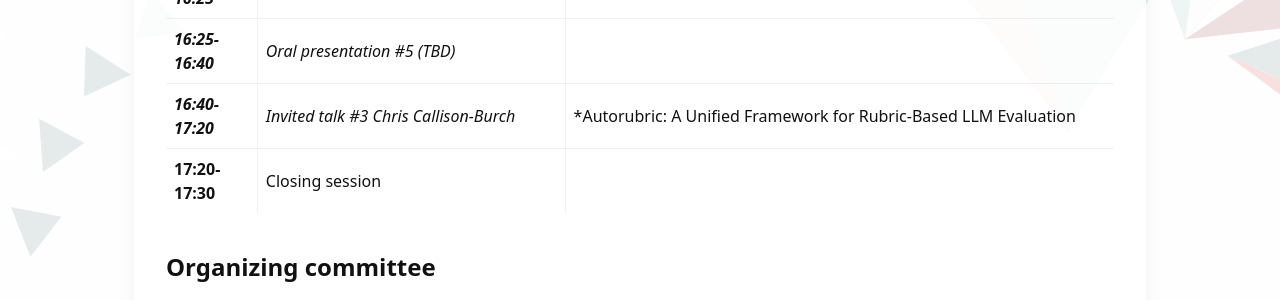
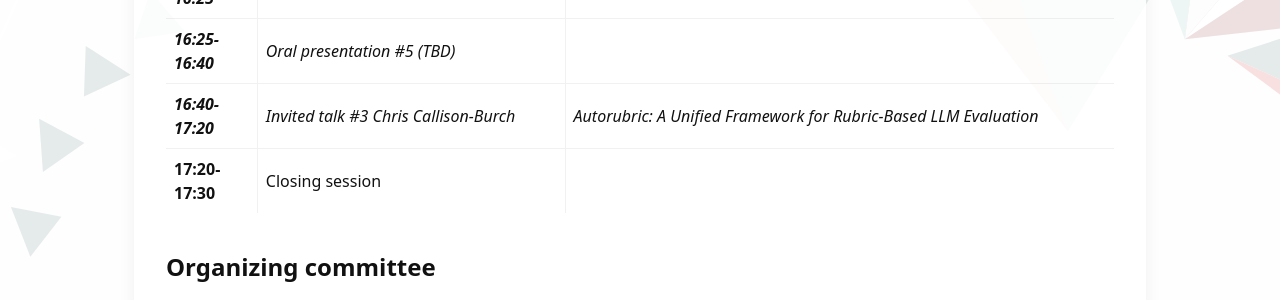
Before and after one commit to GEM-workshop/gem-workshop.github.io, a Jekyll site: the page built from index.md, in a window 1280 px wide and 900 px high, scrolled down 6614 px. Shown: the part 155-455 px from the top of the window. Built offline with Jekyll 4.4.1, drawn with Linux system fonts in a browser that asks for light colours.

Commit message:
Another typo

```diff
--- a/index.md
+++ b/index.md
@@ -150,7 +150,7 @@ Submissions can take any of the following forms:
 | **16:10-17:20** | **Oral session #4** | |
 | *16:10-16:25* | *Oral presentation #4 (TBD)* | |
 | *16:25-16:40* | *Oral presentation #5 (TBD)* | |
-| *16:40-17:20* | *Invited talk #3 Chris Callison-Burch* | *Autorubric: A Unified Framework for Rubric-Based LLM Evaluation |
+| *16:40-17:20* | *Invited talk #3 Chris Callison-Burch* | *Autorubric: A Unified Framework for Rubric-Based LLM Evaluation* |
 | 17:20-17:30 | Closing session | |
 
 </div>
```
